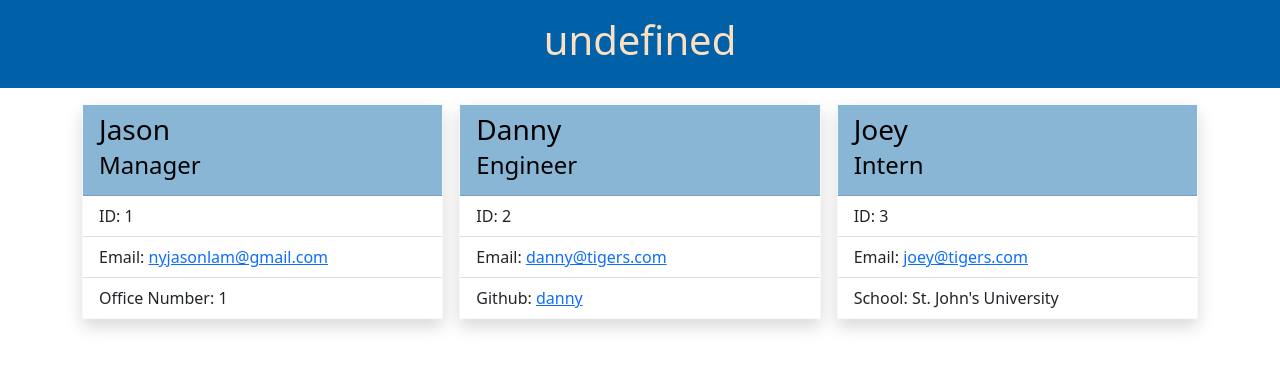
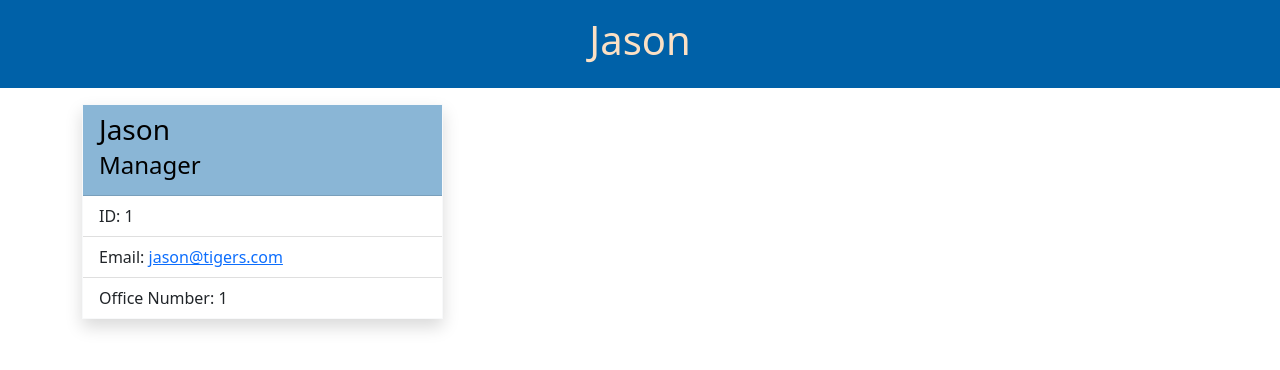
Before and after one commit to jlamonade/team-profile-gen, a website: page test.html in a window 1280 px wide. Drawn offline with nearby package versions, Linux system fonts and the light colour scheme.

Commit message:
Fixed title not rendering

```diff
--- a/Assets/utils/templates.js
+++ b/Assets/utils/templates.js
@@ -12,11 +12,11 @@ function outputMainTemplate(userInput) {
       crossorigin="anonymous"
     />
     <link rel="stylesheet" href="./Assets/css/style.css">
-    <title>${userInput.teamName}</title>
+    <title>${userInput.get('teamName')}</title>
   </head>
   <body>
     <header class="container-fluid header text-center p-3 mb-3">
-      <h1>${userInput.teamName}</h1>
+      <h1>${userInput.get('teamName')}</h1>
     </header>
     <section class="container profile-section">
       <div class="row row-cols-1 row-cols-md-2 row-cols-lg-3 g-3">
--- a/test.html
+++ b/test.html
@@ -11,11 +11,11 @@
       crossorigin="anonymous"
     />
     <link rel="stylesheet" href="./Assets/css/style.css">
-    <title>undefined</title>
+    <title>Jason</title>
   </head>
   <body>
     <header class="container-fluid header text-center p-3 mb-3">
-      <h1>undefined</h1>
+      <h1>Jason</h1>
     </header>
     <section class="container profile-section">
       <div class="row row-cols-1 row-cols-md-2 row-cols-lg-3 g-3">
@@ -28,36 +28,9 @@
 <ul class="list-group list-group-flush">
   <li class="list-group-item">ID: 1</li>
   <li class="list-group-item">
-    Email: <a href="mailto://nyjasonlam@gmail.com" target="_blank">nyjasonlam@gmail.com</a>
+    Email: <a href="mailto://jason@tigers.com" target="_blank">jason@tigers.com</a>
   </li><li class="list-group-item">
       Office Number: 1
-    </li></div>
-    </div><div class="col">
-  <div class="card border-light shadow rounded-0">
-    <div class="card-header rounded-0">
-  <h3 class="card-title">Danny</h3>
-  <h4 class="card-subtitle mb-2">Engineer</h4>
-</div>
-<ul class="list-group list-group-flush">
-  <li class="list-group-item">ID: 2</li>
-  <li class="list-group-item">
-    Email: <a href="mailto://danny@tigers.com" target="_blank">danny@tigers.com</a>
-  </li>
-    <li class="list-group-item">
-      Github: <a href="https://github.com/danny" target="_blank">danny</a>
-    </li></div>
-    </div><div class="col">
-  <div class="card border-light shadow rounded-0">
-    <div class="card-header rounded-0">
-  <h3 class="card-title">Joey</h3>
-  <h4 class="card-subtitle mb-2">Intern</h4>
-</div>
-<ul class="list-group list-group-flush">
-  <li class="list-group-item">ID: 3</li>
-  <li class="list-group-item">
-    Email: <a href="mailto://joey@tigers.com" target="_blank">joey@tigers.com</a>
-  </li><li class="list-group-item">
-      School: St. John's University
     </li></div>
     </div></div></section>
   </body>
```
